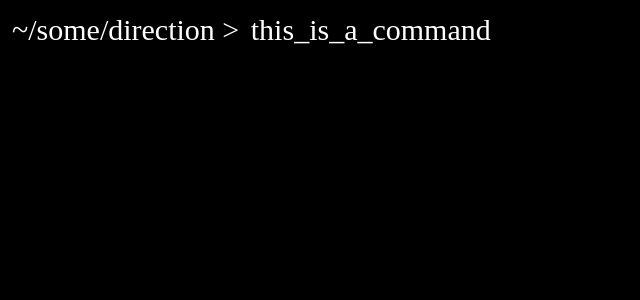
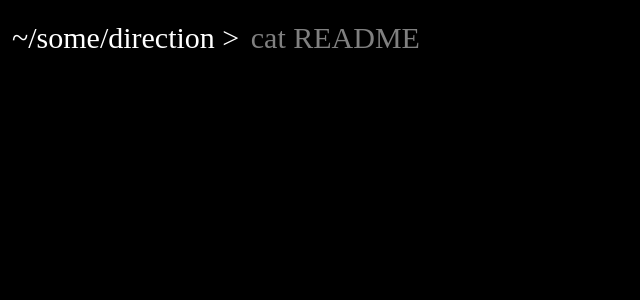
Before and after one commit to lucasbaruj4/bashfolio, a Next.js app: page / in a window 1280 px wide. Shown: the top 300 px of the page, without its empty margins (0-640 px from the left). Built offline with nearby package versions, Linux system fonts and the light colour scheme; a web font is replaced by a local one.

Commit message:
Input field added, cursor animation left for later...

```diff
--- a/app/page.tsx
+++ b/app/page.tsx
@@ -1,14 +1,13 @@
 import Image from "next/image";
 
-export default function Home() {
+export default function Terminal() {
+
   return (
-    <div id="prompt" className="container grid grid-cols-[auto_1fr] gap-1 text-white p-3 text-xl py-3">
+    <div id="prompt" className="container grid grid-cols-[auto_1fr] gap-1 text-white p-3 text-xl py-5">
       <div id="pwd" className="col-start-1 text-left text-3xl font-[Terminal]">
         ~/some/direction {">"}&nbsp;
       </div>
-      <div id="user_prompt" className="col-start-2 text-left text-3xl font-[Terminal]">
-         this_is_a_command
-      </div>
+      <input id="user_prompt" placeholder="cat README" autoFocus type="text" className="col-start-2 text-left text-3xl font-[Terminal] outline-none  caret_transparent"  />
     </div>
   )
 }
--- /dev/null
+++ b/src/directory.tsx
@@ -0,0 +1,3 @@
+export default function Directory() {
+
+}
--- a/src/file.tsx
+++ b/src/file.tsx
@@ -1,8 +1,8 @@
-export default function createfile(name : string, content : string) {
+export default function CreateFile(name : string, content : string) {
 
 
 }
 
-export function file() {
+export function File() {
 
 }
--- /dev/null
+++ b/src/path.tsx
@@ -0,0 +1,3 @@
+export default function Path() {
+
+}
```
Also changed, not shown: 1 other file (tests, documents, lock files or other folders).
